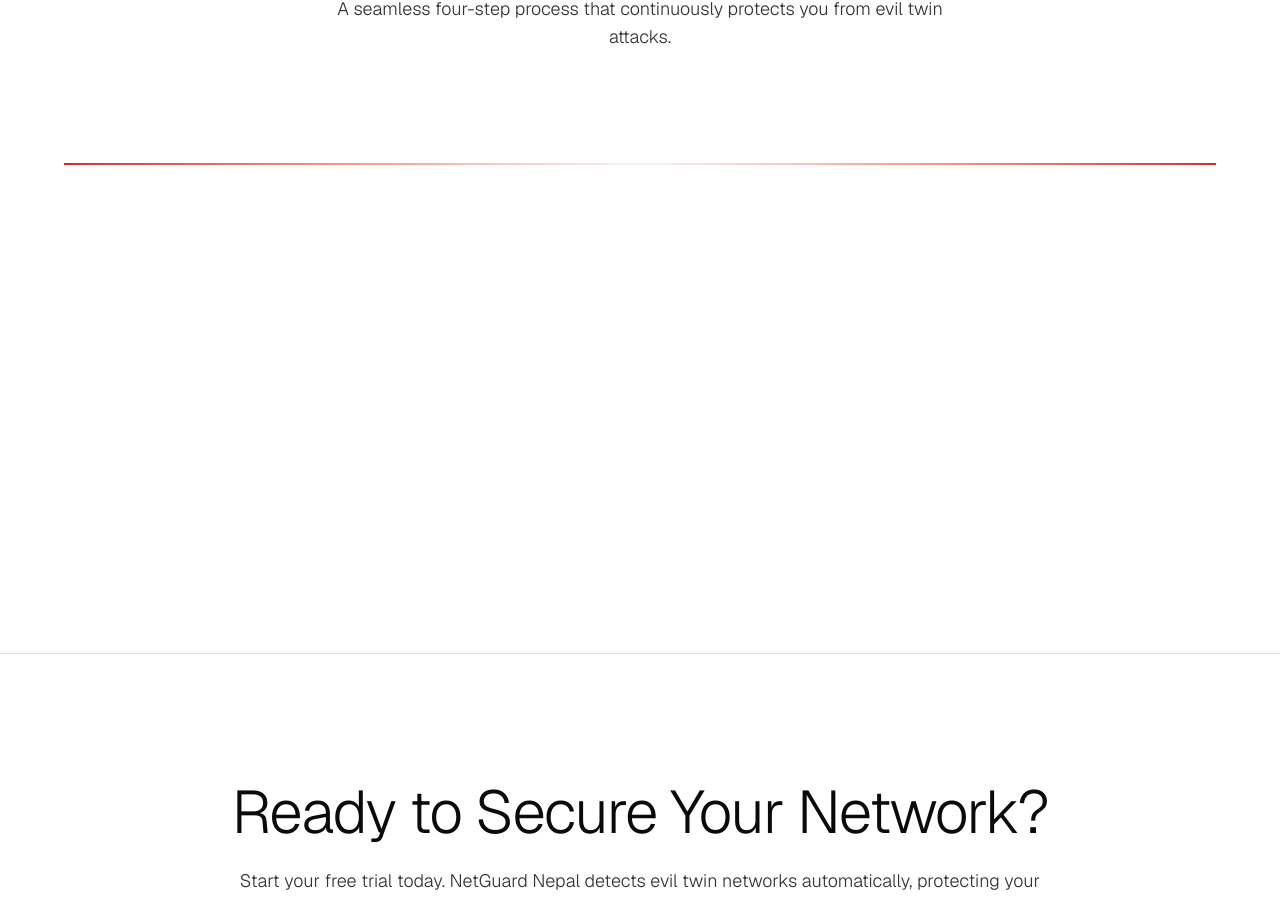
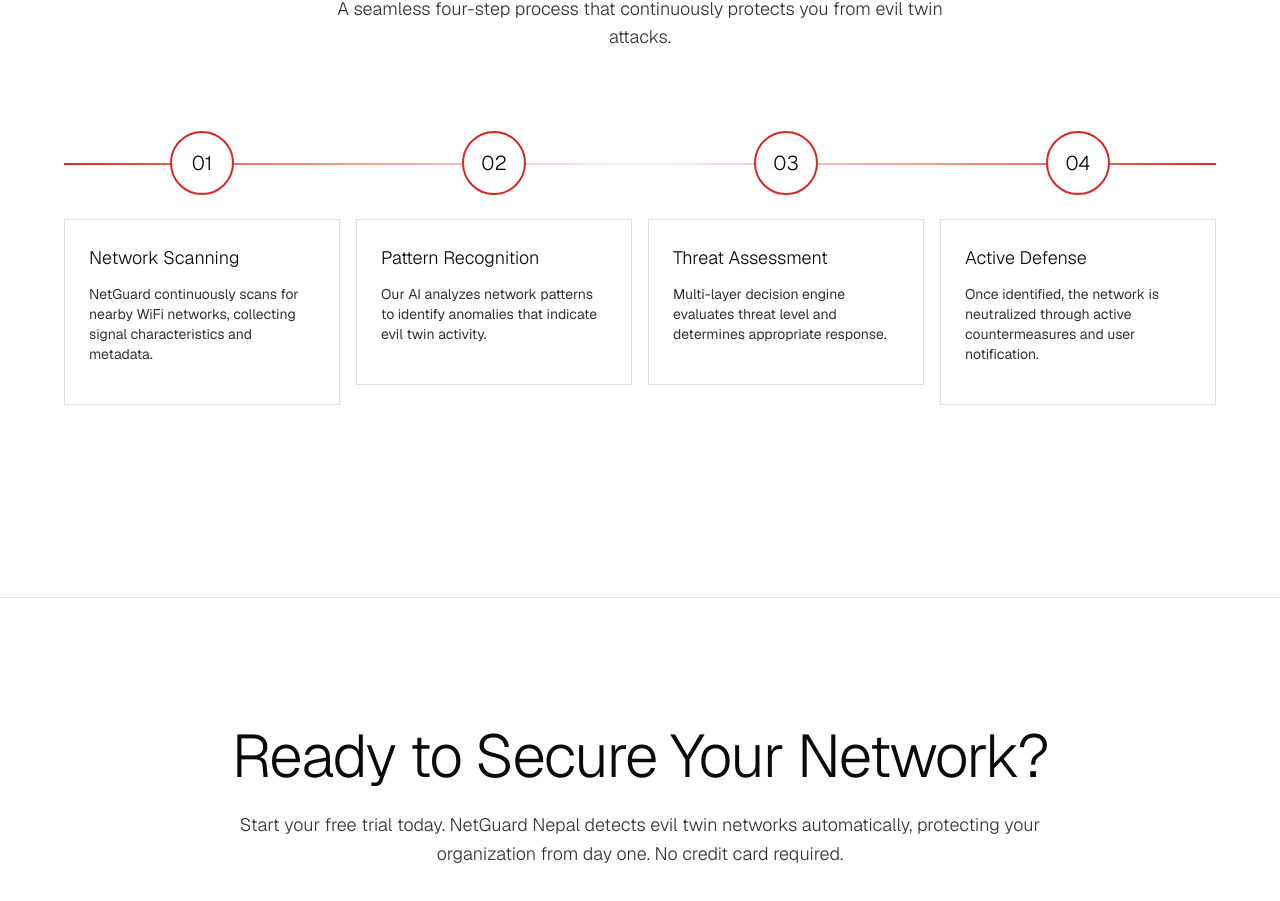
Before and after one commit to SharadS28N/Netguard, a Next.js app: page / in a window 1280 px wide. Shown: the part 3918-4819 px from the top of the page. Built offline with nearby package versions, Linux system fonts and the light colour scheme.

Commit message:
The GSAP glitch fixed

```diff
--- a/components/sections/how-it-works.tsx
+++ b/components/sections/how-it-works.tsx
@@ -1,34 +1,34 @@
 'use client'
 
-import { useEffect, useRef, useState } from 'react'
-import { motion, AnimatePresence } from 'framer-motion'
-import gsap from 'gsap'
-import ScrollTrigger from 'gsap/ScrollTrigger'
+import { useState } from 'react'
+import { motion, AnimatePresence, easeOut } from 'framer-motion'
 
-gsap.registerPlugin(ScrollTrigger)
+const containerVariants = {
+  hidden: {},
+  visible: {
+    transition: {
+      staggerChildren: 0.15,
+    },
+  },
+}
+
+const itemVariants = {
+  hidden: {
+    opacity: 0,
+    y: 40,
+  },
+  visible: {
+    opacity: 1,
+    y: 0,
+    transition: {
+      duration: 0.6,
+      ease: easeOut,
+    },
+  },
+}
 
 export default function HowItWorks() {
-  const containerRef = useRef(null)
-  const [activeStep, setActiveStep] = useState(0)
-
-  useEffect(() => {
-    const ctx = gsap.context(() => {
-      gsap.from('.step-item', {
-        scrollTrigger: {
-          trigger: containerRef.current,
-          start: 'top 60%',
-          end: 'top 30%',
-          scrub: 1,
-          markers: false,
-        },
-        opacity: 0,
-        y: 40,
-        stagger: 0.15,
-      })
-    }, containerRef)
-
-    return () => ctx.revert()
-  }, [])
+  const [activeStep, setActiveStep] = useState<number | null>(null)
 
   const steps = [
     {
@@ -36,58 +36,39 @@ export default function HowItWorks() {
       title: 'Network Scanning',
       description:
         'NetGuard continuously scans for nearby WiFi networks, collecting signal characteristics and metadata.',
-      details: [
-        'Passive RF monitoring',
-        'SSID and BSSID analysis',
-        'Signal strength mapping',
-      ],
+      details: ['Passive RF monitoring', 'SSID and BSSID analysis', 'Signal strength mapping'],
     },
     {
       number: '02',
       title: 'Pattern Recognition',
       description:
         'Our AI analyzes network patterns to identify anomalies that indicate evil twin activity.',
-      details: [
-        'Behavioral comparison',
-        'Temporal analysis',
-        'Spoofing detection',
-      ],
+      details: ['Behavioral comparison', 'Temporal analysis', 'Spoofing detection'],
     },
     {
       number: '03',
       title: 'Threat Assessment',
       description:
         'Multi-layer decision engine evaluates threat level and determines appropriate response.',
-      details: [
-        'Risk scoring',
-        'Context evaluation',
-        'Confidence metrics',
-      ],
+      details: ['Risk scoring', 'Context evaluation', 'Confidence metrics'],
     },
     {
       number: '04',
       title: 'Active Defense',
       description:
         'Once identified, the network is neutralized through active countermeasures and user notification.',
-      details: [
-        'User alerts',
-        'Network blocking',
-        'Incident logging',
-      ],
+      details: ['User alerts', 'Network blocking', 'Incident logging'],
     },
   ]
 
   return (
-    <section
-      ref={containerRef}
-      id="how"
-      className="relative py-32 px-6 border-t border-border"
-    >
+    <section id="how" className="relative py-32 px-6 border-t border-border">
       <div className="max-w-6xl mx-auto">
+        {/* Heading */}
         <motion.h2
           initial={{ opacity: 0, y: 40 }}
           whileInView={{ opacity: 1, y: 0 }}
-          transition={{ duration: 0.8 }}
+          transition={{ duration: 0.8, ease: easeOut }}
           viewport={{ once: true }}
           className="text-4xl md:text-6xl font-light tracking-tight mb-4 text-center"
         >
@@ -97,91 +78,89 @@ export default function HowItWorks() {
         <motion.p
           initial={{ opacity: 0 }}
           whileInView={{ opacity: 1 }}
-          transition={{ duration: 0.8, delay: 0.1 }}
+          transition={{ duration: 0.8, delay: 0.1, ease: easeOut }}
           viewport={{ once: true }}
           className="text-center text-lg font-light text-muted-foreground mb-20 max-w-2xl mx-auto"
         >
           A seamless four-step process that continuously protects you from evil twin attacks.
         </motion.p>
 
-        {/* Desktop View - Horizontal Timeline */}
+        {/* Desktop View */}
         <div className="hidden lg:block">
           <div className="relative mb-16">
-            {/* Connection Line */}
             <div className="absolute top-8 left-0 right-0 h-0.5 bg-gradient-to-r from-accent via-card to-accent" />
 
-            {/* Steps */}
-            <div className="grid grid-cols-4 gap-4">
+            <motion.div
+              variants={containerVariants}
+              initial="hidden"
+              whileInView="visible"
+              viewport={{ once: true, margin: '-100px' }}
+              className="grid grid-cols-4 gap-4"
+            >
               {steps.map((step, index) => (
                 <motion.div
                   key={step.number}
-                  initial={{ opacity: 0, y: 20 }}
-                  whileInView={{ opacity: 1, y: 0 }}
-                  transition={{ duration: 0.6, delay: index * 0.1 }}
-                  viewport={{ once: true }}
+                  variants={itemVariants}
                   onMouseEnter={() => setActiveStep(index)}
-                  className="step-item group cursor-pointer"
+                  onMouseLeave={() => setActiveStep(null)}
+                  className="cursor-pointer"
                 >
                   <div className="relative">
-                    {/* Step Indicator */}
+                    {/* Indicator */}
                     <div className="mb-6 flex justify-center">
                       <motion.div
-                        whileHover={{ scale: 1.2 }}
-                        className="relative z-10 w-16 h-16 flex items-center justify-center border-2 border-accent rounded-full bg-background group-hover:bg-accent group-hover:text-background transition-all duration-300"
+                        whileHover={{ scale: 1.15 }}
+                        className="w-16 h-16 flex items-center justify-center border-2 border-accent rounded-full bg-background transition-colors"
                       >
                         <span className="text-xl font-light">{step.number}</span>
                       </motion.div>
                     </div>
 
                     {/* Content */}
-                    <div className="p-6 border border-muted group-hover:border-accent transition-colors duration-300">
-                      <h3 className="text-lg font-light tracking-wide mb-3">
-                        {step.title}
-                      </h3>
-                      <p className="text-sm font-light text-muted-foreground mb-4">
+                    <div className="p-6 border border-muted hover:border-accent transition-colors">
+                      <h3 className="text-lg font-light mb-3">{step.title}</h3>
+                      <p className="text-sm text-muted-foreground mb-4">
                         {step.description}
                       </p>
 
-                      {/* Details - Hidden by default */}
+                      <AnimatePresence>
+                        {activeStep === index && (
                           <motion.ul
                             initial={{ opacity: 0, height: 0 }}
-                        animate={
-                          activeStep === index
-                            ? { opacity: 1, height: 'auto' }
-                            : { opacity: 0, height: 0 }
-                        }
-                        transition={{ duration: 0.3 }}
-                        className="space-y-1 text-xs text-accent"
+                            animate={{ opacity: 1, height: 'auto' }}
+                            exit={{ opacity: 0, height: 0 }}
+                            transition={{ duration: 0.3, ease: easeOut }}
+                            className="space-y-1 text-xs text-accent overflow-hidden"
                           >
                             {step.details.map((detail) => (
                               <li key={detail}>• {detail}</li>
                             ))}
                           </motion.ul>
+                        )}
+                      </AnimatePresence>
                     </div>
                   </div>
                 </motion.div>
               ))}
-            </div>
+            </motion.div>
           </div>
         </div>
 
-        {/* Mobile View - Vertical Carousel */}
-        <div className="lg:hidden">
-          <div className="space-y-4">
+        {/* Mobile View */}
+        <div className="lg:hidden space-y-4">
           {steps.map((step, index) => (
             <motion.button
               key={step.number}
-                onClick={() => setActiveStep(activeStep === index ? -1 : index)}
-                className="step-item w-full text-left"
-                whileHover={{ scale: 1.02 }}
+              onClick={() => setActiveStep(activeStep === index ? null : index)}
+              className="w-full text-left"
               whileTap={{ scale: 0.98 }}
             >
-                <div className="p-6 border border-muted hover:border-accent transition-colors duration-300">
+              <div className="p-6 border border-muted hover:border-accent transition-colors">
                 <div className="flex items-start gap-4 mb-4">
-                    <span className="text-2xl font-light text-accent min-w-fit">
+                  <span className="text-2xl font-light text-accent">
                     {step.number}
                   </span>
-                    <h3 className="text-lg font-light tracking-wide">{step.title}</h3>
+                  <h3 className="text-lg font-light">{step.title}</h3>
                 </div>
 
                 <AnimatePresence>
@@ -190,9 +169,10 @@ export default function HowItWorks() {
                       initial={{ opacity: 0, height: 0 }}
                       animate={{ opacity: 1, height: 'auto' }}
                       exit={{ opacity: 0, height: 0 }}
-                        transition={{ duration: 0.3 }}
+                      transition={{ duration: 0.3, ease: easeOut }}
+                      className="overflow-hidden"
                     >
-                        <p className="text-sm font-light text-muted-foreground mb-4">
+                      <p className="text-sm text-muted-foreground mb-4">
                         {step.description}
                       </p>
                       <ul className="space-y-2 text-xs text-accent">
@@ -208,7 +188,6 @@ export default function HowItWorks() {
           ))}
         </div>
       </div>
-      </div>
     </section>
   )
 }
```
Lines whose indentation alone changed are shown as unchanged.
